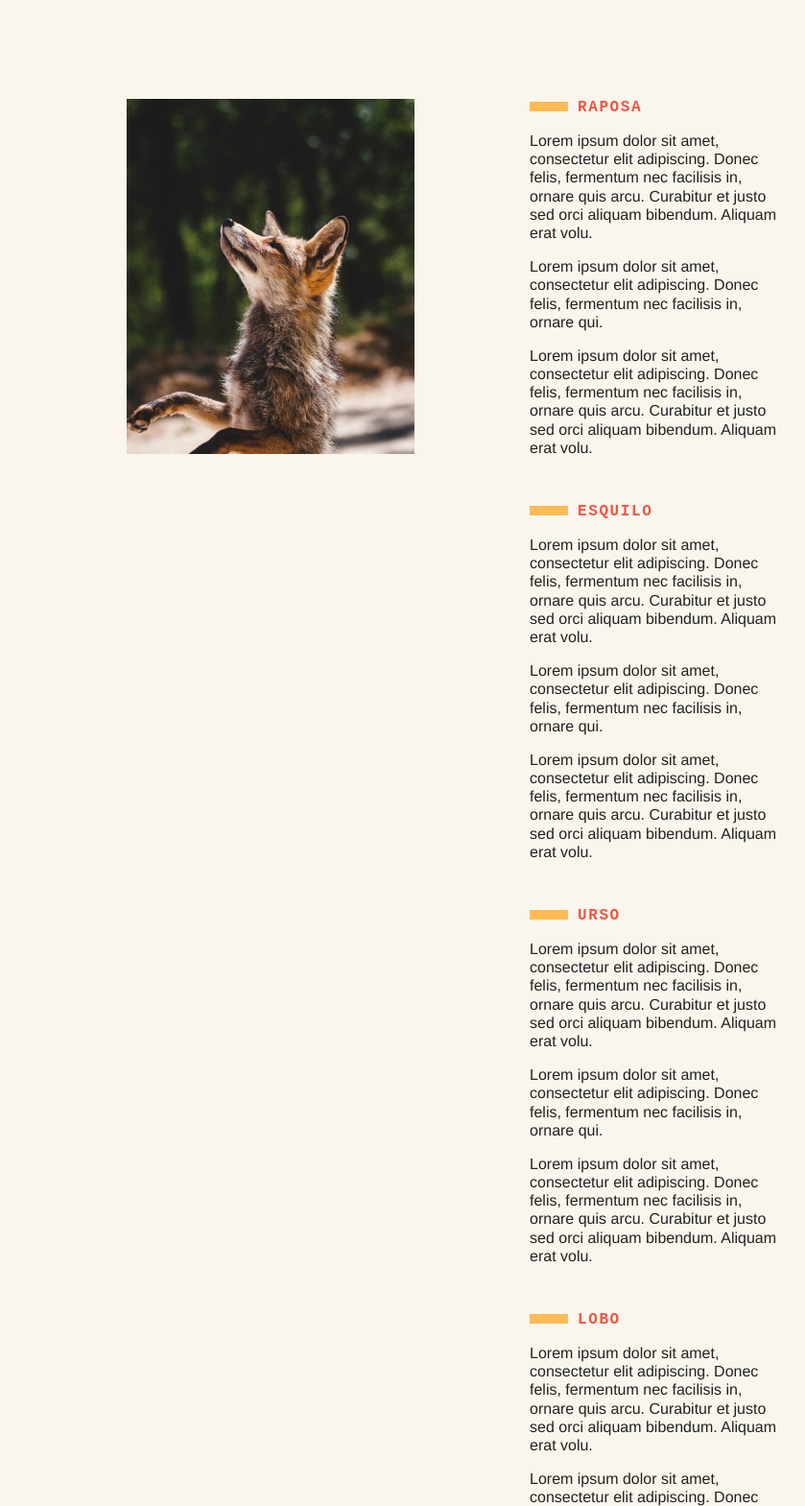
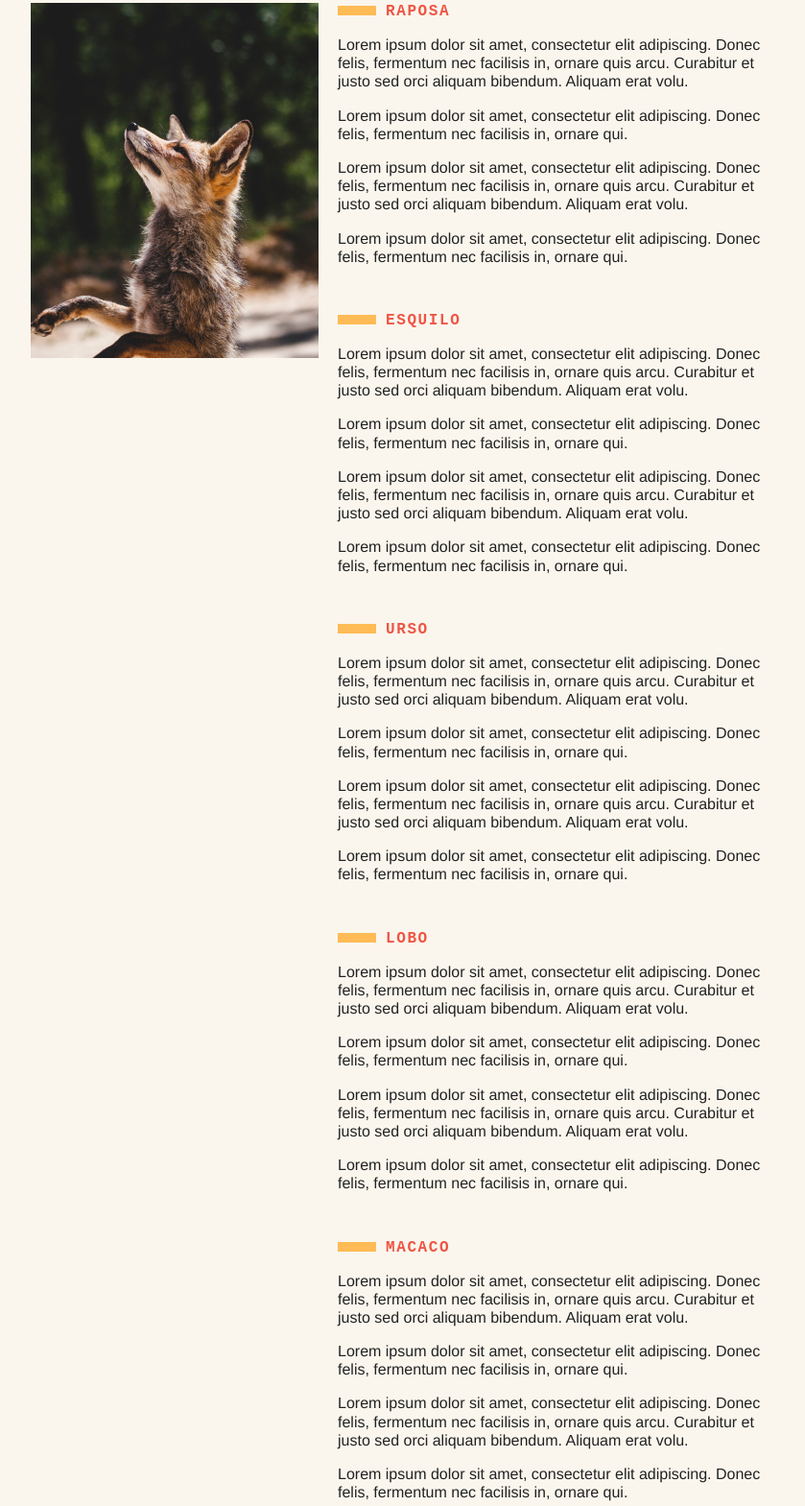
Before and after one commit to AislanDayvson/projeto-animaisfantasticos, a plain HTML site: page index.html in a window 1280 px wide. Shown: the part 355-1924 px from the top of the page at 96% size, without its empty margins (268-1107 px from the left). Drawn offline with Linux system fonts and the light colour scheme.

Commit message:
fix: fixando bugs no css e no index

```diff
--- a/css/global/config.css
+++ b/css/global/config.css
@@ -34,7 +34,7 @@ body{
   padding: 10px;
   display: grid;
   grid-template-columns: 90px 300px 1fr;
-  gap: 120px;
+  gap: 20px;
   margin-bottom: 4rem;
 }
 
--- a/index.html
+++ b/index.html
@@ -35,36 +35,42 @@
           <p>Lorem ipsum dolor sit amet, consectetur elit adipiscing. Donec felis, fermentum nec facilisis in, ornare quis arcu. Curabitur et justo sed orci aliquam bibendum. Aliquam erat volu.</p>
           <p>Lorem ipsum dolor sit amet, consectetur elit adipiscing. Donec felis, fermentum nec facilisis in, ornare qui.</p>
           <p>Lorem ipsum dolor sit amet, consectetur elit adipiscing. Donec felis, fermentum nec facilisis in, ornare quis arcu. Curabitur et justo sed orci aliquam bibendum. Aliquam erat volu.</p>
+          <p>Lorem ipsum dolor sit amet, consectetur elit adipiscing. Donec felis, fermentum nec facilisis in, ornare qui.</p>
         </section>
         <section>
           <h2>Esquilo</h2>
           <p>Lorem ipsum dolor sit amet, consectetur elit adipiscing. Donec felis, fermentum nec facilisis in, ornare quis arcu. Curabitur et justo sed orci aliquam bibendum. Aliquam erat volu.</p>
           <p>Lorem ipsum dolor sit amet, consectetur elit adipiscing. Donec felis, fermentum nec facilisis in, ornare qui.</p>
           <p>Lorem ipsum dolor sit amet, consectetur elit adipiscing. Donec felis, fermentum nec facilisis in, ornare quis arcu. Curabitur et justo sed orci aliquam bibendum. Aliquam erat volu.</p>
+          <p>Lorem ipsum dolor sit amet, consectetur elit adipiscing. Donec felis, fermentum nec facilisis in, ornare qui.</p>
         </section>
         <section>
           <h2>Urso</h2>
           <p>Lorem ipsum dolor sit amet, consectetur elit adipiscing. Donec felis, fermentum nec facilisis in, ornare quis arcu. Curabitur et justo sed orci aliquam bibendum. Aliquam erat volu.</p>
           <p>Lorem ipsum dolor sit amet, consectetur elit adipiscing. Donec felis, fermentum nec facilisis in, ornare qui.</p>
           <p>Lorem ipsum dolor sit amet, consectetur elit adipiscing. Donec felis, fermentum nec facilisis in, ornare quis arcu. Curabitur et justo sed orci aliquam bibendum. Aliquam erat volu.</p>
+          <p>Lorem ipsum dolor sit amet, consectetur elit adipiscing. Donec felis, fermentum nec facilisis in, ornare qui.</p>
         </section>
         <section>
           <h2>Lobo</h2>
           <p>Lorem ipsum dolor sit amet, consectetur elit adipiscing. Donec felis, fermentum nec facilisis in, ornare quis arcu. Curabitur et justo sed orci aliquam bibendum. Aliquam erat volu.</p>
           <p>Lorem ipsum dolor sit amet, consectetur elit adipiscing. Donec felis, fermentum nec facilisis in, ornare qui.</p>
           <p>Lorem ipsum dolor sit amet, consectetur elit adipiscing. Donec felis, fermentum nec facilisis in, ornare quis arcu. Curabitur et justo sed orci aliquam bibendum. Aliquam erat volu.</p>
+          <p>Lorem ipsum dolor sit amet, consectetur elit adipiscing. Donec felis, fermentum nec facilisis in, ornare qui.</p>
         </section>
         <section>
           <h2>Macaco</h2>
           <p>Lorem ipsum dolor sit amet, consectetur elit adipiscing. Donec felis, fermentum nec facilisis in, ornare quis arcu. Curabitur et justo sed orci aliquam bibendum. Aliquam erat volu.</p>
           <p>Lorem ipsum dolor sit amet, consectetur elit adipiscing. Donec felis, fermentum nec facilisis in, ornare qui.</p>
           <p>Lorem ipsum dolor sit amet, consectetur elit adipiscing. Donec felis, fermentum nec facilisis in, ornare quis arcu. Curabitur et justo sed orci aliquam bibendum. Aliquam erat volu.</p>
+          <p>Lorem ipsum dolor sit amet, consectetur elit adipiscing. Donec felis, fermentum nec facilisis in, ornare qui.</p>
         </section>
         <section>
           <h2>Leão</h2>
           <p>Lorem ipsum dolor sit amet, consectetur elit adipiscing. Donec felis, fermentum nec facilisis in, ornare quis arcu. Curabitur et justo sed orci aliquam bibendum. Aliquam erat volu.</p>
           <p>Lorem ipsum dolor sit amet, consectetur elit adipiscing. Donec felis, fermentum nec facilisis in, ornare qui.</p>
           <p>Lorem ipsum dolor sit amet, consectetur elit adipiscing. Donec felis, fermentum nec facilisis in, ornare quis arcu. Curabitur et justo sed orci aliquam bibendum. Aliquam erat volu.</p>
+          <p>Lorem ipsum dolor sit amet, consectetur elit adipiscing. Donec felis, fermentum nec facilisis in, ornare qui.</p>
         </section>
       </div>
     </section>
```
